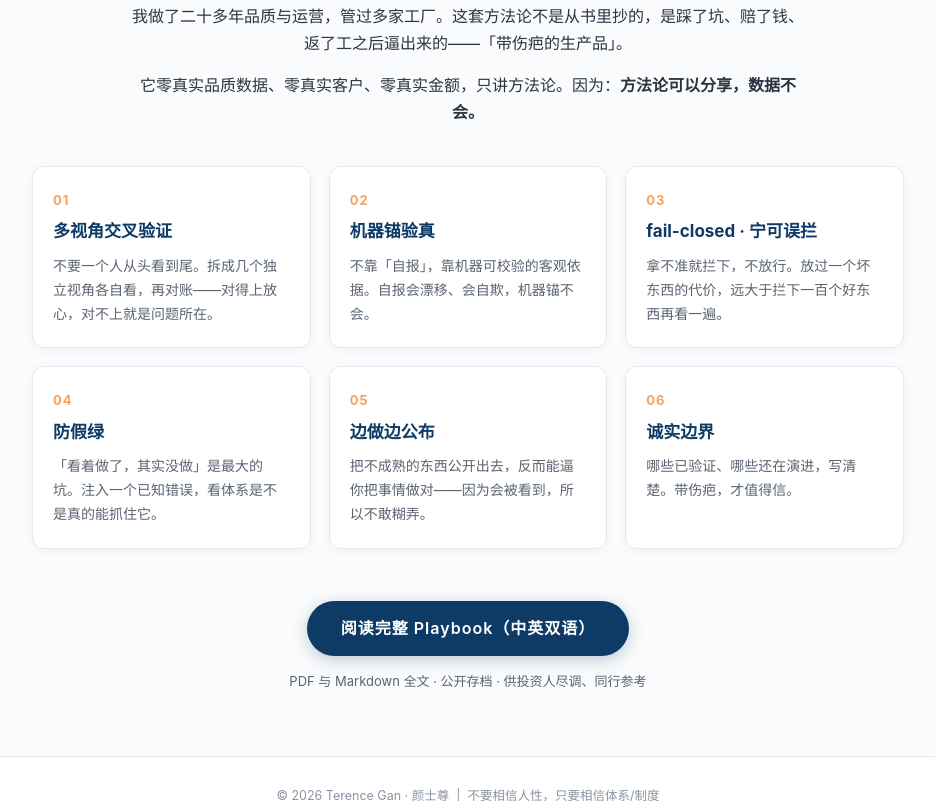
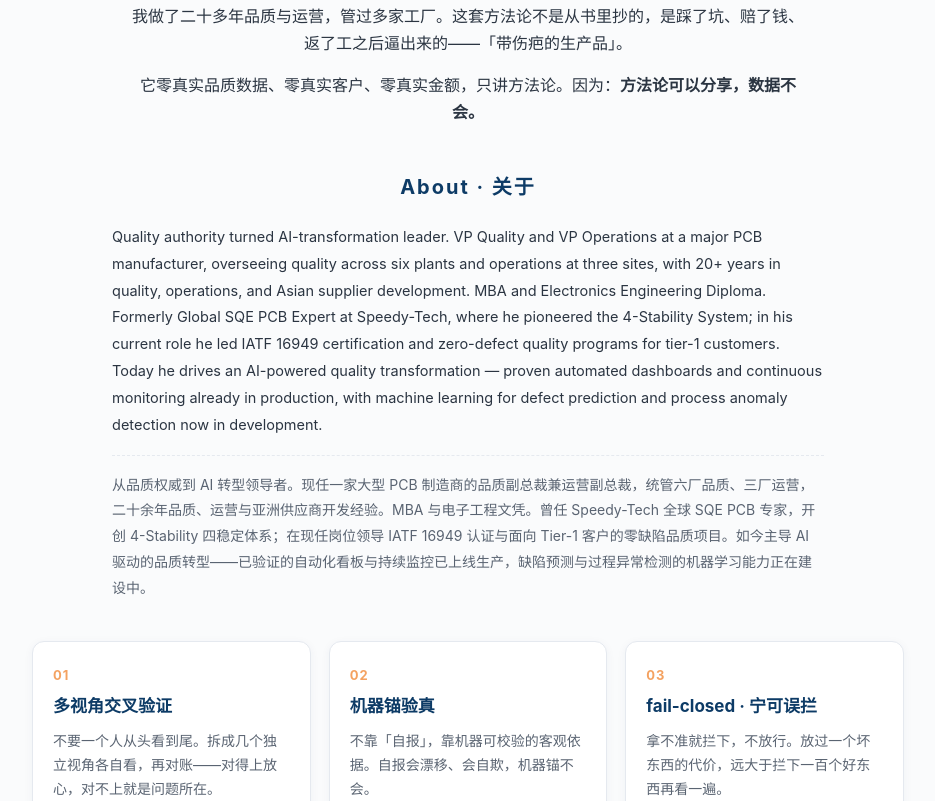
Before and after one commit to Alphawolf072/manufacturing-quality-autonomy-playbook, a plain HTML site: page index.html in a window 1280 px wide. Shown: the part 591-1392 px from the top of the page, without its empty margins (172-1107 px from the left). Drawn offline with Linux system fonts and the light colour scheme.

Commit message:
feat: 落地页新增 About 区块（LinkedIn 简介同源·脱敏版）

```diff
--- a/index.html
+++ b/index.html
@@ -71,6 +71,19 @@
   .card .num { color: var(--orange); font-weight: 700; font-size: 13px; letter-spacing: 1px; }
   .card h3 { color: var(--navy); font-size: 17px; margin: 6px 0 8px; }
   .card p { font-size: 14px; color: var(--muted); }
+  .about {
+    max-width: 760px; margin: 44px auto 0; padding: 0 24px;
+  }
+  .about h2 {
+    text-align: center; color: var(--navy); font-size: 20px; margin-bottom: 20px; letter-spacing: 2px;
+  }
+  .about-en {
+    font-size: 14.5px; color: #2b3542; line-height: 1.85;
+  }
+  .about-zh {
+    font-size: 14px; color: var(--muted); margin-top: 16px; line-height: 1.85;
+    border-top: 1px dashed #e5e9ef; padding-top: 16px;
+  }
   .cta {
     text-align: center; margin: 52px 24px 64px;
   }
@@ -106,6 +119,12 @@
     <p>它零真实品质数据、零真实客户、零真实金额，只讲方法论。因为：<strong>方法论可以分享，数据不会。</strong></p>
   </div>
 
+  <div class="about">
+    <h2>About · 关于</h2>
+    <p class="about-en">Quality authority turned AI-transformation leader. VP Quality and VP Operations at a major PCB manufacturer, overseeing quality across six plants and operations at three sites, with 20+ years in quality, operations, and Asian supplier development. MBA and Electronics Engineering Diploma. Formerly Global SQE PCB Expert at Speedy-Tech, where he pioneered the 4-Stability System; in his current role he led IATF 16949 certification and zero-defect quality programs for tier-1 customers. Today he drives an AI-powered quality transformation — proven automated dashboards and continuous monitoring already in production, with machine learning for defect prediction and process anomaly detection now in development.</p>
+    <p class="about-zh">从品质权威到 AI 转型领导者。现任一家大型 PCB 制造商的品质副总裁兼运营副总裁，统管六厂品质、三厂运营，二十余年品质、运营与亚洲供应商开发经验。MBA 与电子工程文凭。曾任 Speedy-Tech 全球 SQE PCB 专家，开创 4-Stability 四稳定体系；在现任岗位领导 IATF 16949 认证与面向 Tier-1 客户的零缺陷品质项目。如今主导 AI 驱动的品质转型——已验证的自动化看板与持续监控已上线生产，缺陷预测与过程异常检测的机器学习能力正在建设中。</p>
+  </div>
+
   <div class="cards">
     <div class="card"><div class="num">01</div><h3>多视角交叉验证</h3><p>不要一个人从头看到尾。拆成几个独立视角各自看，再对账——对得上放心，对不上就是问题所在。</p></div>
     <div class="card"><div class="num">02</div><h3>机器锚验真</h3><p>不靠「自报」，靠机器可校验的客观依据。自报会漂移、会自欺，机器锚不会。</p></div>
```
